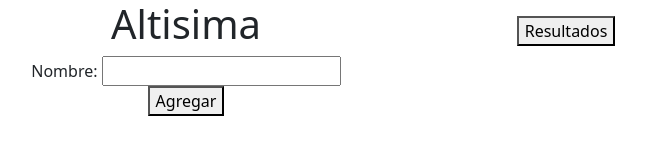
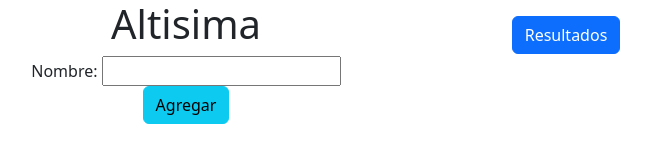
Before and after one commit to FacundoECruz/altisima, a plain HTML site: page index.html in a window 1280 px wide. Shown: the whole page, without its empty margins (74-725 px from the left). Drawn offline with nearby package versions, Linux system fonts and the light colour scheme.

Commit message:
bootstrap added to buttons

```diff
--- a/index.html
+++ b/index.html
@@ -19,13 +19,13 @@
                 <form id="namesForm" action="/apuesta">
                     <label for="name">Nombre:</label>
                     <input type="text" name="name" id="name" required>
-                    <button type="submit">Agregar</button>
+                    <button type="submit" class="btn btn-info">Agregar</button>
                 </form>
             </div>
             <div class="col">
                 <ul id="list"></ul>
 
-                <button onclick="armarTabla(event)">Resultados</button>
+                <button class="btn btn-primary" onclick="armarTabla(event)">Resultados</button>
             </div>
             <div class="col">
                 <ul id="tabla"></ul>
```
